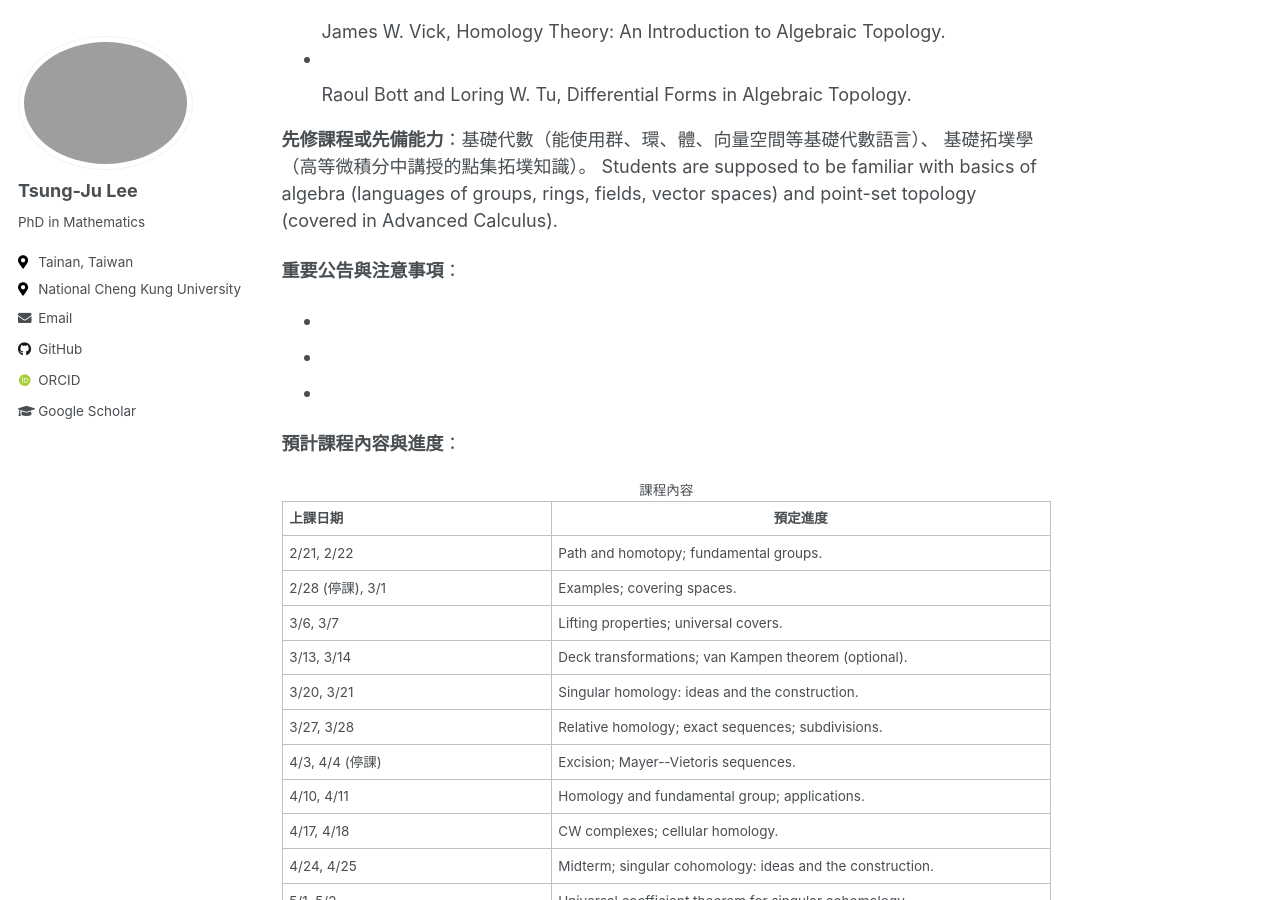
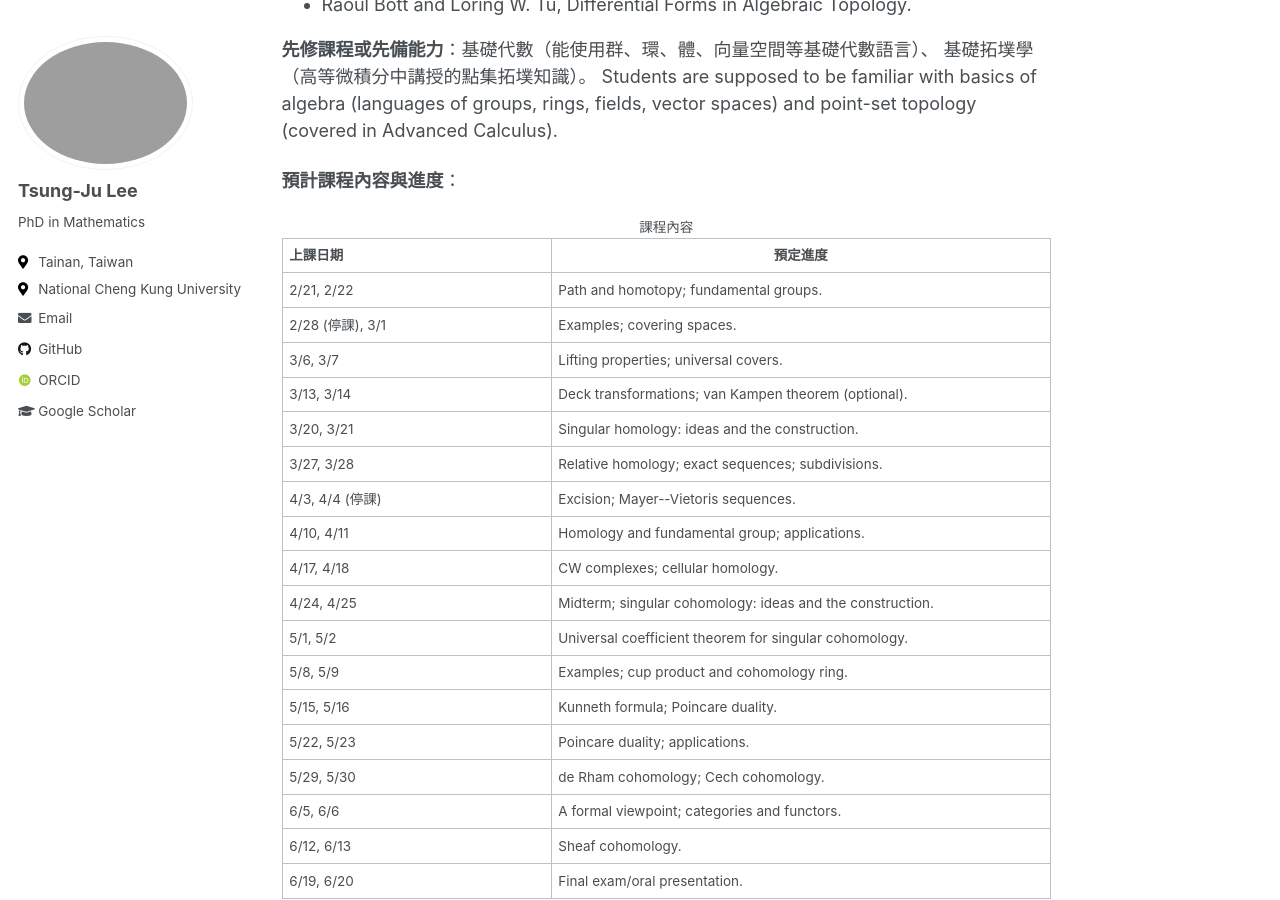
Before and after one commit to yusd24/yusd24.github.io, a Jekyll site: the page built from _teaching/2024-spring-introAT.md, in a window 1280 px wide and 900 px high, scrolled down 555 px. Built offline with Jekyll 4.4.1, drawn with Linux system fonts in a browser that asks for light colours; some web fonts are replaced.

Commit message:
Update 2024-spring-introAT.md

```diff
--- a/_teaching/2024-spring-introAT.md
+++ b/_teaching/2024-spring-introAT.md
@@ -20,23 +20,15 @@ location: "Tainan, Taiwan"
 <br><b>課程網站</b>:
 <p><b>參考書目</b>：
 <ul>
-<li></li> Allen Hatcher, Algebraic Topology.
-<li></li> James W. Vick, Homology Theory: An Introduction to Algebraic Topology.
-<li></li> Raoul Bott and Loring W. Tu, Differential Forms in Algebraic Topology.
+<li>Allen Hatcher, Algebraic Topology.</li>
+<li>James W. Vick, Homology Theory: An Introduction to Algebraic Topology.</li>
+<li>Raoul Bott and Loring W. Tu, Differential Forms in Algebraic Topology.</li>
 </ul>
 
 <p><b>先修課程或先備能力</b>：基礎代數（能使用群、環、體、向量空間等基礎代數語言）、
   基礎拓墣學（高等微積分中講授的點集拓墣知識）。
 Students are supposed to be familiar with basics of algebra (languages of groups, rings, fields, vector spaces) and
 point-set topology (covered in Advanced Calculus).
-</p>
-
-<p><b>重要公告與注意事項</b>：
-<ul>
-<li></li>
-<li></li>
-<li></li>
-</ul>
 </p>
 
 <p><b>預計課程內容與進度</b>：
```
